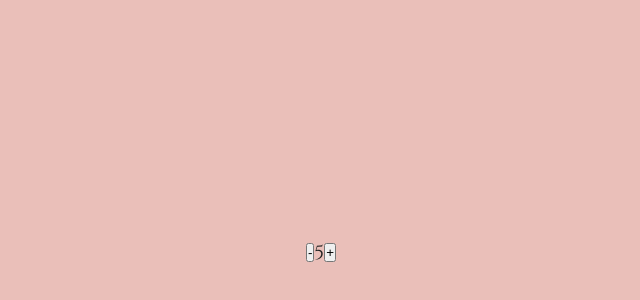
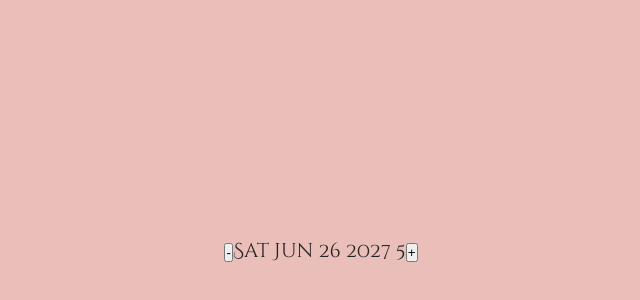
Before and after one commit to AnhtuanUit/React-Course-Learning-Parts, a React (Create React App) app in the folder 09-classy-weather/: page / in a window 1280 px wide. Shown: the part 150-450 px from the top of the page, without its empty margins (319-959 px from the left). Built offline with nearby package versions, Linux system fonts and the light colour scheme; the HTML template or start-up script is replaced by a standard one.

Commit message:
Working With Event Handlers

```diff
--- a/09-classy-weather/src/App.js
+++ b/09-classy-weather/src/App.js
@@ -4,14 +4,33 @@ export default class App extends React.Component {
     super(props);
 
     this.state = { count: 5 };
+    this.handleDec = this.handleDec.bind(this);
+    this.handleInc = this.handleInc.bind(this);
+  }
+
+  handleDec() {
+    this.setState(currState => {
+      return { count: currState.count - 1 };
+    });
+  }
+
+  handleInc() {
+    this.setState(currState => {
+      return { count: currState.count + 1 };
+    });
   }
 
   render() {
+    const date = new Date('june 21 2027');
+    date.setDate(date.getDate() + this.state.count);
+
     return (
       <div>
-        <button>-</button>
-        <span>{this.state.count}</span>
-        <button>+</button>
+        <button onClick={this.handleDec}>-</button>
+        <span>
+          {date.toDateString()} {this.state.count}
+        </span>
+        <button onClick={this.handleInc}>+</button>
       </div>
     );
   }
```
